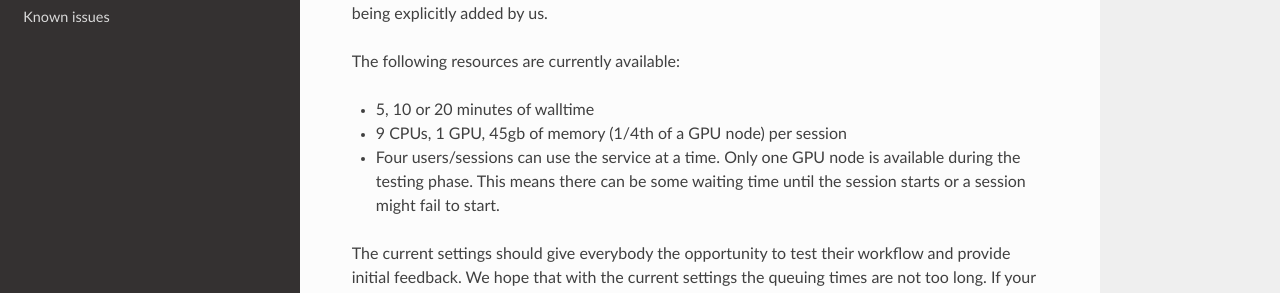
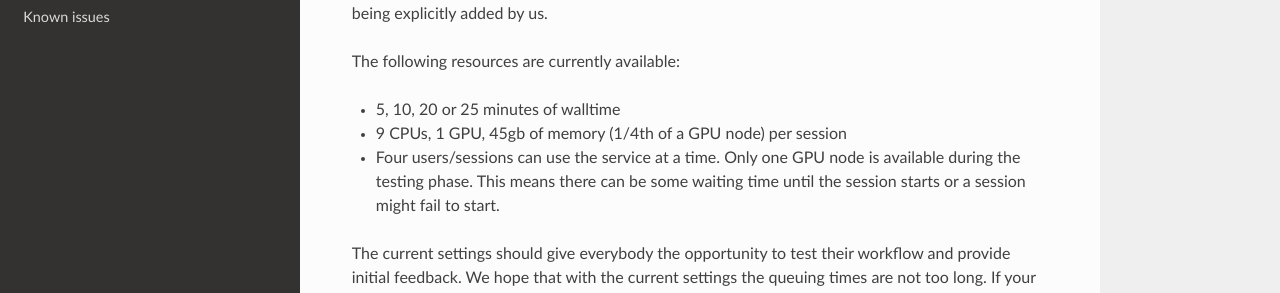
Before and after one commit to ajaust/jupyterhub-doc, a Sphinx documentation site: the page built from docs/index.rst, in a window 1280 px wide and 900 px high, scrolled down 323 px. Shown: the part 158-451 px from the top of the window. Built offline with Sphinx 7.4.7 and the Read the Docs theme 2.0.0, drawn with Linux system fonts in a browser that asks for light colours.

Commit message:
added 25 minutes walltime

```diff
--- a/docs/index.rst
+++ b/docs/index.rst
@@ -25,7 +25,7 @@ use the service without being explicitly added by us.
 
 The following resources are currently available:
 
--  5, 10 or 20 minutes of walltime
+-  5, 10, 20 or 25 minutes of walltime
 
 -  9 CPUs, 1 GPU, 45gb of memory (1/4th of a GPU node) per session
 
```
